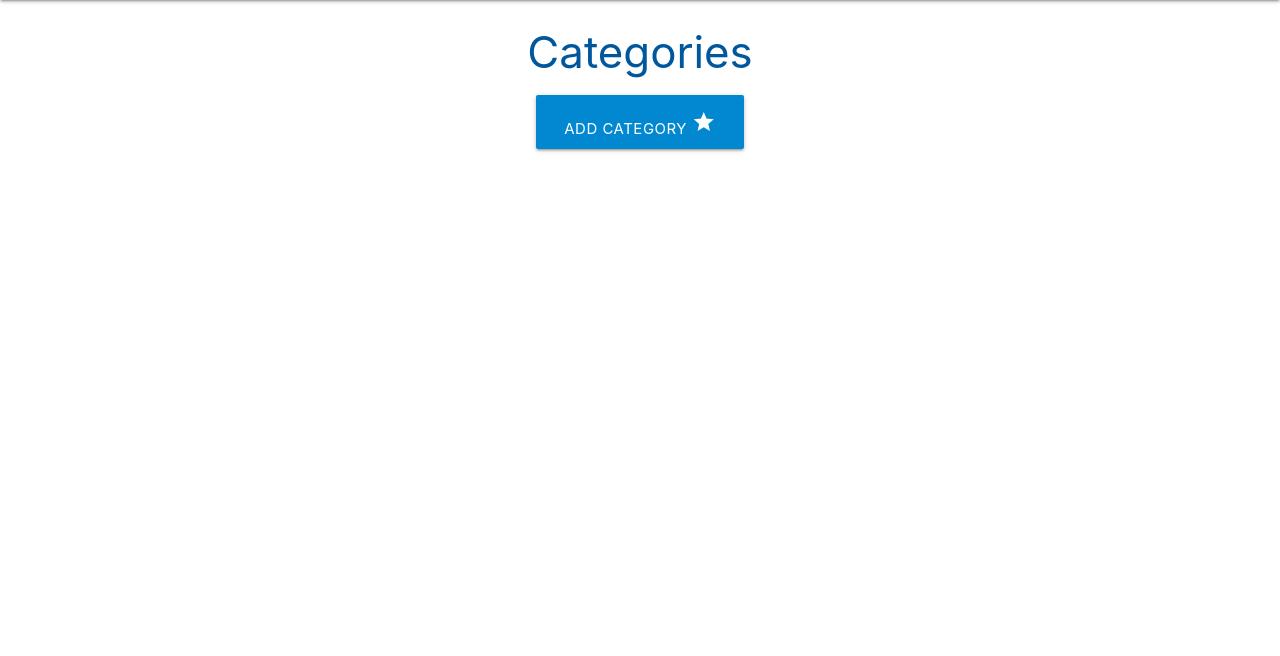
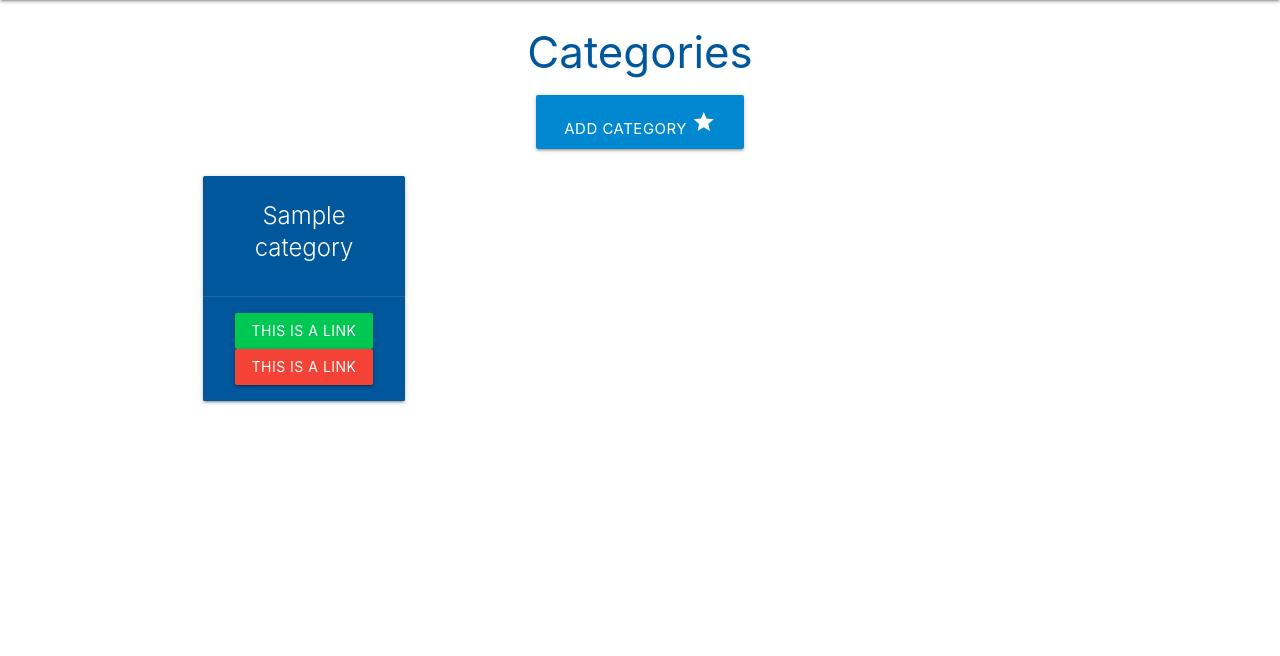
Before and after one commit to RobinF98/task-manager, a Flask app: page /categories in a window 1280 px wide. Shown: the part 64-720 px from the top of the page. Run offline with Flask 3, Linux system fonts and the light colour scheme; tables that the repository leaves empty hold one stand-in row (values such as "Sample post").

Commit message:
Add cards to display all db categories

```diff
--- a/taskmanager/templates/categories.html
+++ b/taskmanager/templates/categories.html
@@ -6,8 +6,24 @@
 <div class="row">
     <div class="col s12 center-align">
         <a href="{{ url_for('add_category') }}" class="btn-large light-blue darken-2">
-            Add Category  <i class="material-icons center-align">star</i>
+            Add Category <i class="material-icons center-align">star</i>
         </a>
     </div>
 </div>
+
+<div class="row">
+    {% for category in categories %}
+    <div class="col s12 m6 l3">
+        <div class="card light-blue darken-4 center-align">
+            <div class="card-content white-text">
+                <span class="card-title">{{ category.category_name }}</span>
+            </div>
+            <div class="card-action">
+                <a href="#" class="btn green accent-4">This is a link</a>
+                <a href="#" class="btn red">This is a link</a>
+            </div>
+        </div>
+    </div>
+    {% endfor %}
+</div>
 {% endblock %}
```
